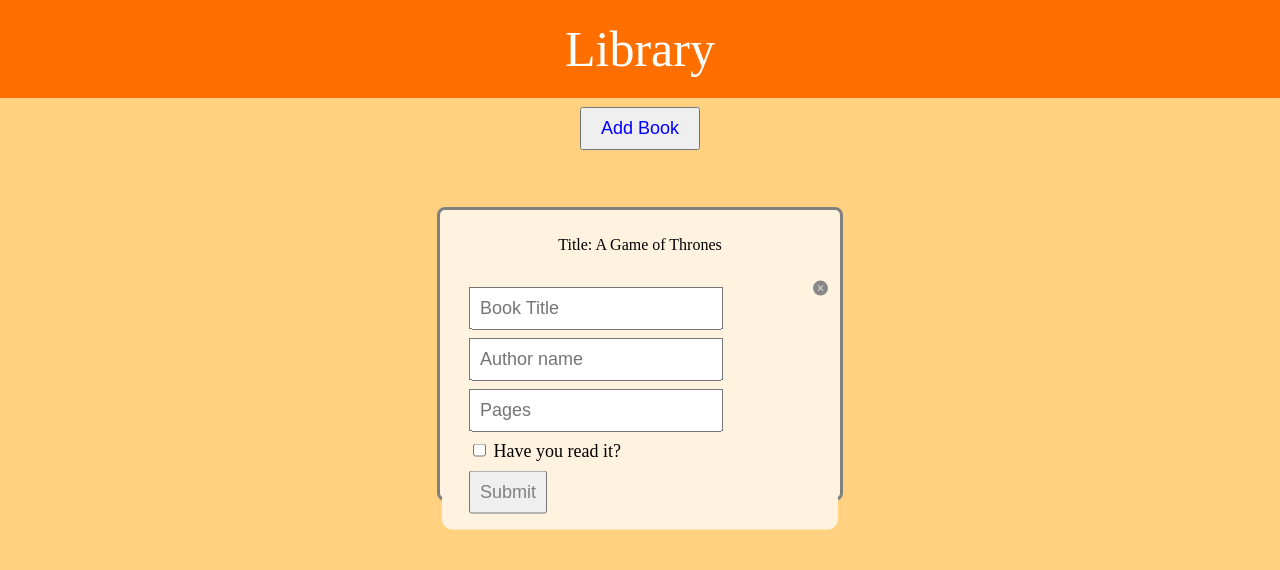
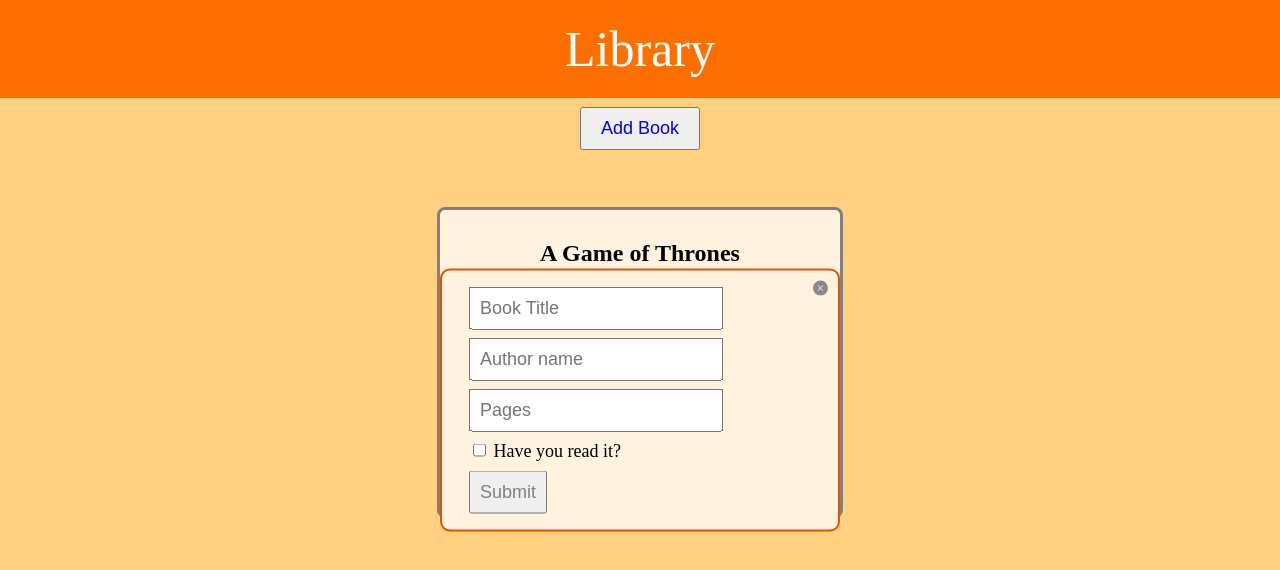
Before and after one commit to OneAvidLearner/library, a plain HTML site: page index.html in a window 1280 px wide. Both pictures are taken after a click on the button "Add Book". Drawn offline with Linux system fonts and the light colour scheme.

Commit message:
fixed error with deleting cards and made some minor ui changes

```diff
--- a/objPractice.js
+++ b/objPractice.js
@@ -40,11 +40,12 @@ function displayBooks(){
     for (let i = 0; i < myLibrary.length; i++) {
 
         let div = document.createElement('div');
-        let bookName = document.createElement('p');
+        let bookName = document.createElement('h2');
         let author = document.createElement('p');
         let pages = document.createElement('p')
         let read = document.createElement('button');
         let deleteBtn = document.createElement('button');
+        deleteBtn.classList.add('delete');
 
 
         div.classList.add('cards');
@@ -59,22 +60,18 @@ function displayBooks(){
             myLibrary[div.getAttribute('data-index')].read = !myLibrary[div.getAttribute('data-index')].read;
             read.textContent = readStatus(myLibrary[div.getAttribute('data-index')].read);
         })
-        display.addEventListener('click', function(e){
-            if(e.target.textContent == 'Delete'){
-                const parentOf = e.target.parentElement;
-                // if(parentOf){
-                    display.removeChild(parentOf);
+        deleteBtn.addEventListener('click', function(e){
+            const parentOf = e.target.parentElement;
+            display.removeChild(parentOf);
+            myLibrary.splice(div.getAttribute('data-index'),1);
+            updateAttributes();
 
-                // }
-                myLibrary.splice(div.getAttribute('data-index'),1);
-                updateAttributes();
-        }
         })
 
         display.appendChild(div);
 
 
-        bookName.textContent =`Title: ${myLibrary[i].title}`;
+        bookName.textContent =`${myLibrary[i].title}`;
         author.textContent = `Author: ${myLibrary[i].author}`;
         pages.textContent = `Pages: ${myLibrary[i].pages}`;
         read.textContent = readStatus(myLibrary[i].read)
--- a/style.css
+++ b/style.css
@@ -66,6 +66,7 @@ body{
     transform: translate(-50%, -50%) scale(1.25);
     box-shadow: 2px 2px 5p 5px rgba(0,0,0,0.15);
     border-radius: 10px;
+    border: 2px solid #E65100;
     padding: 0.5em;
     width: 380px;
     transition: top 0ms ease-in-out 200ms,
```
